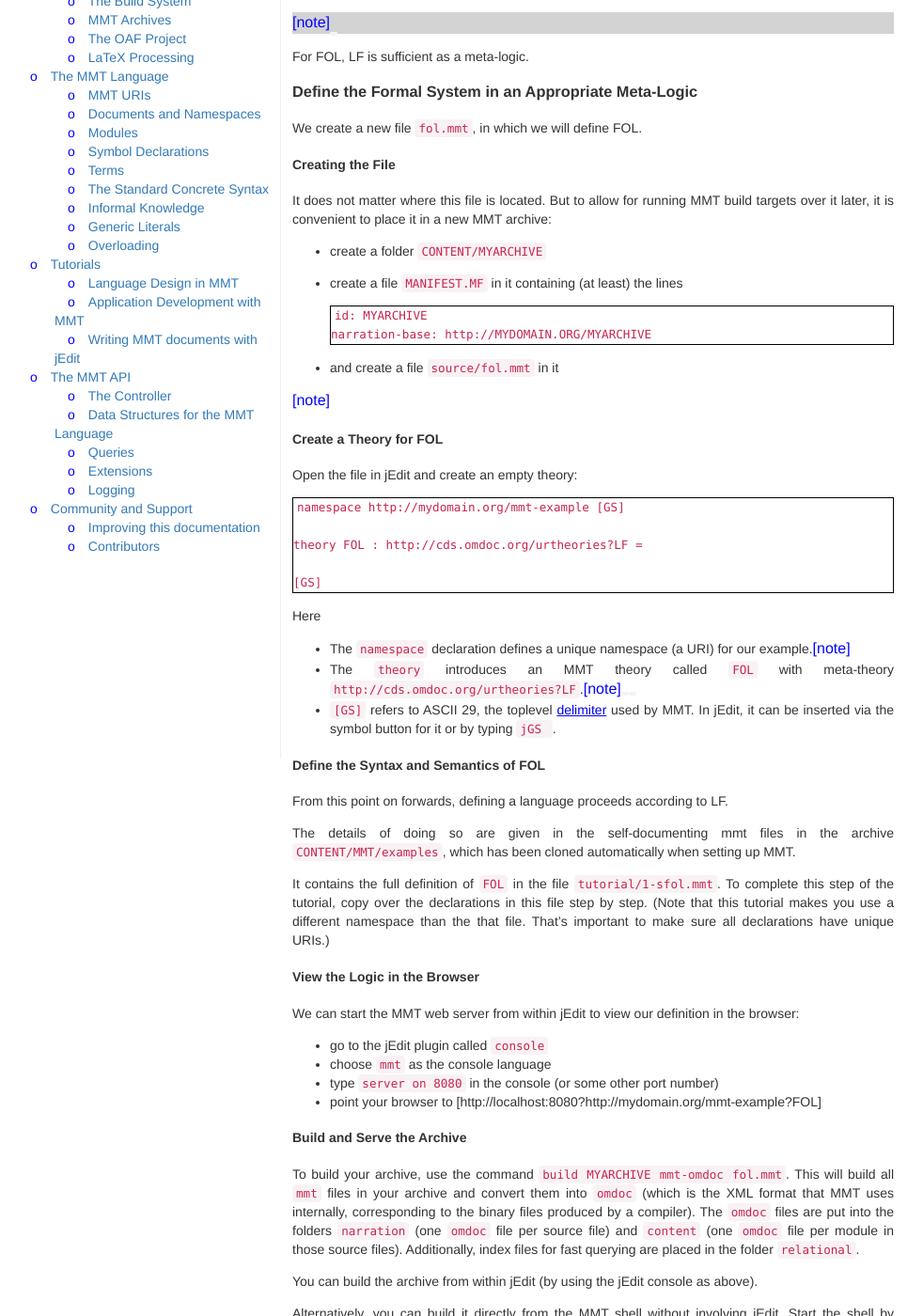
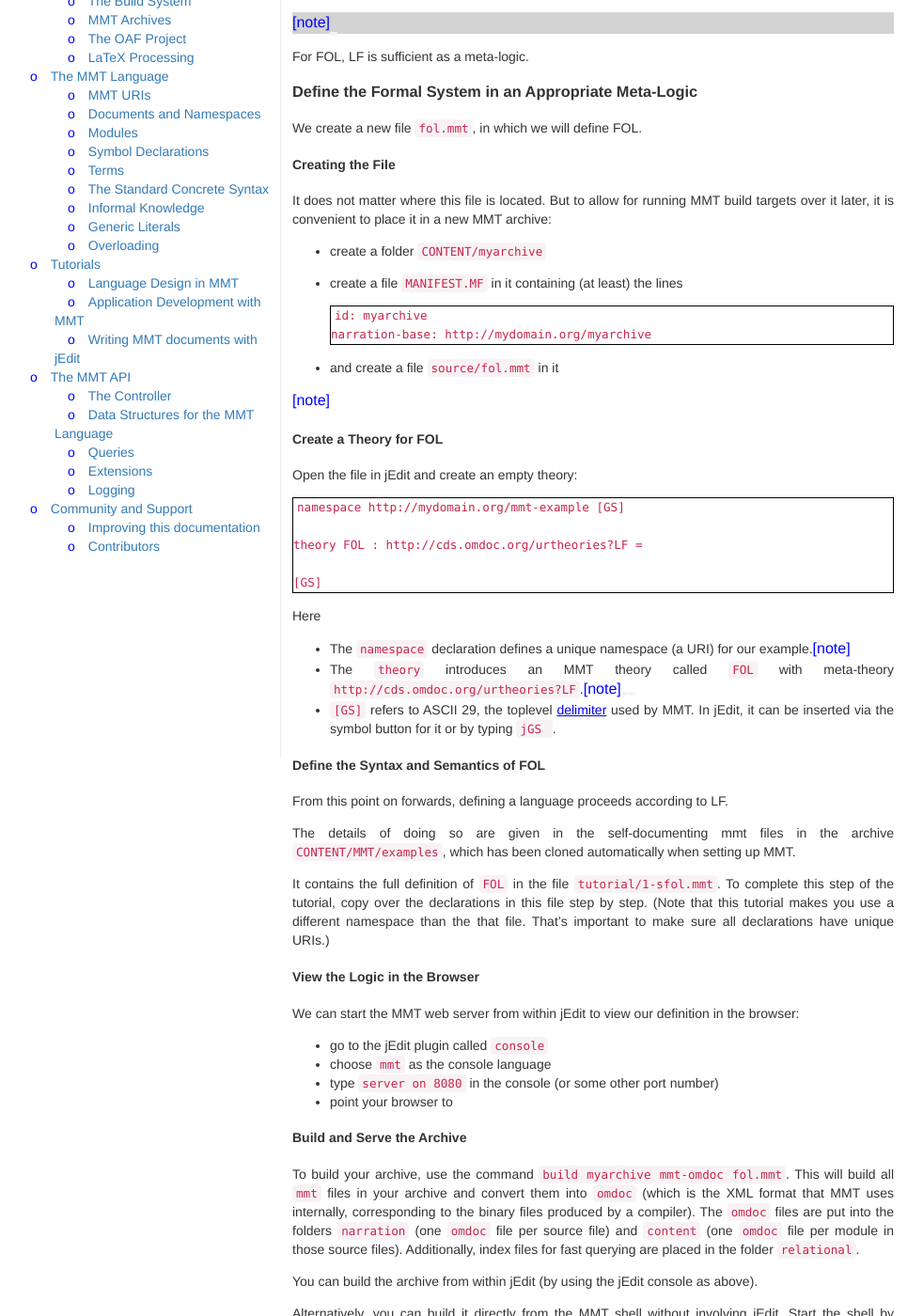
Before and after one commit to UniFormal/uniformal.github.io, a Jekyll site: the page built from doc/tutorials/prototyping/index.md, in a window 1280 px wide and 1400 px high, scrolled down 473 px. Shown: the whole window at 94% size, without its empty margins (42-1024 px from the left). Built offline with Jekyll 4.4.1, drawn with Linux system fonts in a browser that asks for light colours; some of the changed text lies outside the part shown.

Commit message:
update tutorial, fix some names

````diff
--- a/doc/tutorials/prototyping/index.md
+++ b/doc/tutorials/prototyping/index.md
@@ -41,12 +41,12 @@ We create a new file `fol.mmt`, in which we will define FOL.
 It does not matter where this file is located.
 But to allow for running MMT build targets over it later, it is convenient to place it in a new MMT archive:
 
-* create a folder `CONTENT/MYARCHIVE`
+* create a folder `CONTENT/myarchive`
 * create a file `MANIFEST.MF` in it containing (at least) the lines
 
   ```
-  id: MYARCHIVE
-  narration-base: http://MYDOMAIN.ORG/MYARCHIVE
+  id: myarchive
+  narration-base: http://mydomain.org/myarchive
   ```
 * and create a file `source/fol.mmt` in it
 
@@ -89,11 +89,11 @@ We can start the MMT web server from within jEdit to view our definition in the
 * go to the jEdit plugin called `console`
 * choose `mmt` as the console language
 * type `server on 8080` in the console (or some other port number)
-* point your browser to [http://localhost:8080?http://mydomain.org/mmt-example?FOL]
+* point your browser to [](http://localhost:8080?http://mydomain.org/mmt-example?FOL)
 
 #### Build and Serve the Archive
 
-To build your archive, use the command `build MYARCHIVE mmt-omdoc fol.mmt`. This will build all `mmt` files in your archive and convert them into `omdoc` (which is the XML format that MMT uses internally, corresponding to the binary files produced by a compiler).
+To build your archive, use the command `build myarchive mmt-omdoc fol.mmt`. This will build all `mmt` files in your archive and convert them into `omdoc` (which is the XML format that MMT uses internally, corresponding to the binary files produced by a compiler).
 The `omdoc` files are put into the folders `narration` (one `omdoc` file per source file) and `content` (one `omdoc` file per module in those source files).
 Additionally, index files for fast querying are placed in the folder `relational`.
 
@@ -104,7 +104,7 @@ Start the shell by running `mmt.jar`.
 Then type
 
 ```
-build MYARCHIVE mmt-omdoc fol.mmt
+build myarchive mmt-omdoc fol.mmt
 server on 8081
 ```
 
@@ -139,5 +139,5 @@ Instead, we refer to the self-documenting file `tutorial/2-algebra.mmt` in the a
 
 Like before, you can now
 
-* build the library using `build MYARCHIVE mmt-omdoc algebra.mmt`
+* build the library using `build myarchive mmt-omdoc algebra.mmt`
 * serve it using `server on 8081`.
````
